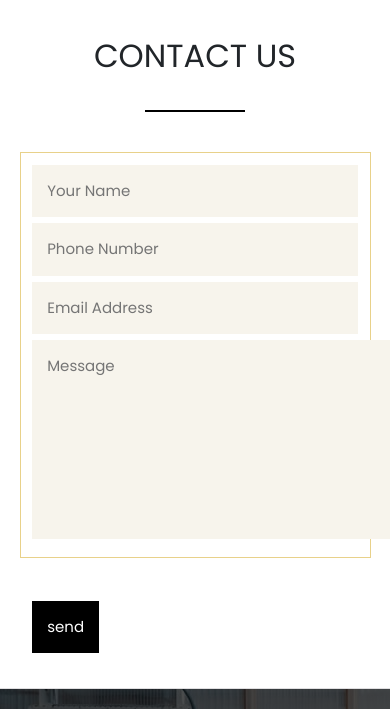
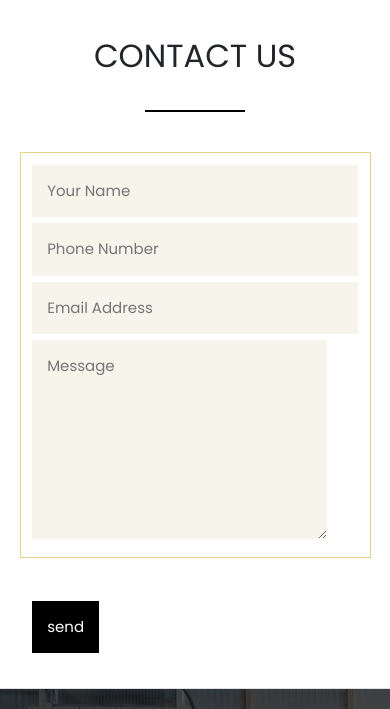
Before and after one commit to jatinverma85276/Furniture-Website, a plain HTML site: page index.html in a window 390 px wide. Shown: the part 4052-4761 px from the top of the page. Drawn offline with nearby package versions, Linux system fonts and the light colour scheme; files that its build step writes are made by us from their sources; files whose address does not match are found by name.

Commit message:
Update queries.css

```diff
--- a/resourses/css/queries.css
+++ b/resourses/css/queries.css
@@ -4,7 +4,7 @@
         width: 50%;
     }
     .contact-form textarea {
-        width: 380px;
+        width: 295px;
       }
       .contact-form {
         margin: auto;
```
